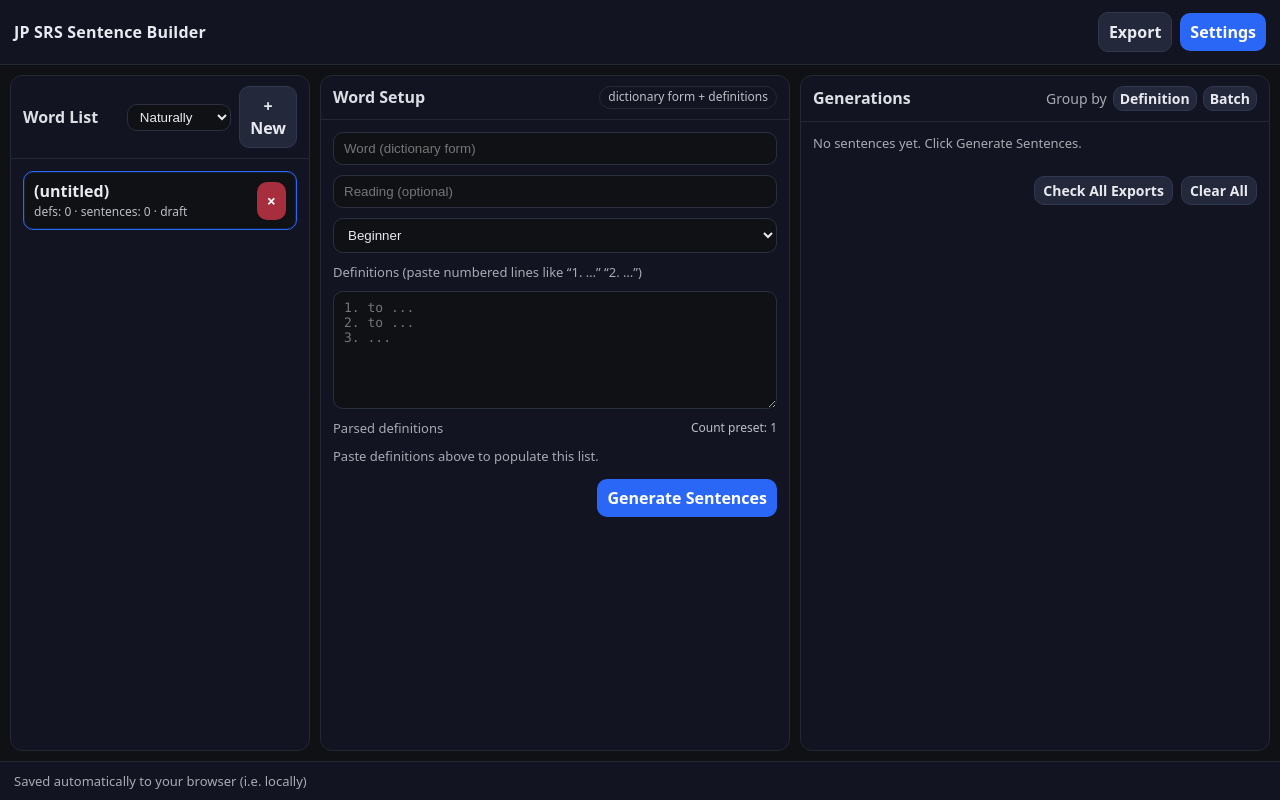
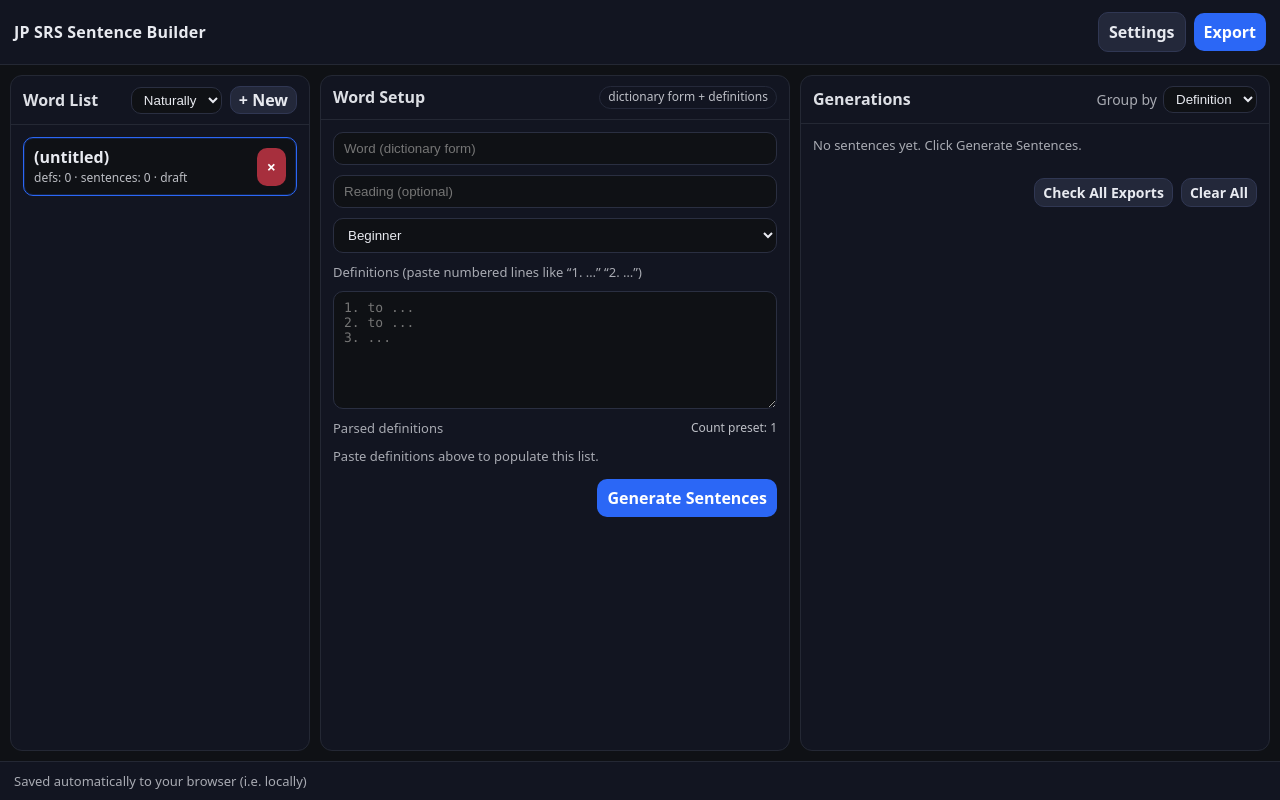
Before and after one commit to philipguin/jp-srs-sentences, a React (Vite) app: page / in a window 1280 px wide. Built offline with nearby package versions, Linux system fonts and the light colour scheme.

Commit message:
Polishing UI a bit

```diff
--- a/src/App.tsx
+++ b/src/App.tsx
@@ -325,11 +325,11 @@ export default function App() {
       <header className="topbar">
         <div className="title">JP SRS Sentence Builder</div>
         <div className="row" style={{ gap: 8 }}>
-          <button className="btn secondary" onClick={onExport} disabled={exportBusy}>
+          <button className="btn secondary" onClick={() => setSettingsOpen(true)}>
+            Settings
+          </button>
+          <button className="btn" onClick={onExport} disabled={exportBusy}>
             {exportBusy ? "Exporting…" : "Export"}
-          </button>
-          <button className="btn" onClick={() => setSettingsOpen(true)}>
-            Settings
           </button>
         </div>
       </header>
--- a/src/components/GenerationsPane.tsx
+++ b/src/components/GenerationsPane.tsx
@@ -179,12 +179,18 @@ export function GenerationsPane(props: {
   return (
     <div className="paneInner">
       <div className="paneHeader">
-        <div className="paneTitle">Generations</div>
-        <div style={{ fontSize: 14, display: "flex", alignItems: "center", gap: 10 }}>
+        <div className="paneTitle">
+          Generations
+        </div>
+        <div style={{ display: "flex", alignItems: "center", gap: 10 }}>
           {settings.enableFurigana && furiganaStatus === "loading" ? (
-            <span className="badge">loading…</span>
+            <span className="badge">Loading…</span>
           ) : null}
           {furiganaAvailable ? (
+            <div style={{ display: "flex", alignItems: "center", gap: 6 }}>
+              <span class="muted" style={{ fontSize: 14, flexShrink: 0 }}>
+                Display
+              </span>
               <select
                 className="select"
                 value={displayMode}
@@ -195,25 +201,21 @@ export function GenerationsPane(props: {
                 <option value="furigana">With furigana</option>
                 <option value="kana">As kana</option>
               </select>
+            </div>
           ) : null}
           <div style={{ display: "flex", alignItems: "center", gap: 6 }}>
-            <div className="muted" style={{ fontSize: 14 }}>Group by</div>
-            <button
-              className={`btn secondary ${groupBy === "definition" ? "active" : ""}`}
-              onClick={() => setGroupBy("definition")}
-              disabled={busy}
-              style={{ padding: "2px 6px" }}
+            <span className="muted" style={{ fontSize: 14, flexShrink: 0 }}>
+              Group by
+            </span>
+            <select
+              className="select"
+              value={groupBy}
+              onChange={(e) => setGroupBy(e.target.value as string)}
+              style={{ padding: "4px 8px" }}
             >
-              Definition
-            </button>
-            <button
-              className={`btn secondary ${groupBy === "batch" ? "active" : ""}`}
-              onClick={() => setGroupBy("batch")}
-              disabled={busy}
-              style={{ padding: "2px 6px" }}
-            >
-              Batch
-            </button>
+              <option value="definition">Definition</option>
+              <option value="batch">Batch</option>
+            </select>
           </div>
         </div>
       </div>
--- a/src/components/WordListPane.tsx
+++ b/src/components/WordListPane.tsx
@@ -91,7 +91,7 @@ export function WordListPane(props: {
         <div className="paneTitle">Word List</div>
         <div className="row" style={{ gap: 8 }}>
           {settings.enableFurigana && furiganaStatus === "loading" ? (
-            <span className="badge">loading…</span>
+            <span className="badge">Loading…</span>
           ) : null}
           <select
             className="select"
@@ -103,7 +103,7 @@ export function WordListPane(props: {
             {furiganaAvailable ? <option value="furigana">With furigana</option> : null}
             <option value="kana">As kana</option>
           </select>
-          <button className="btn secondary" onClick={onNewJob}>
+          <button className="btn secondary" onClick={onNewJob} style={{ flexShrink: 0, padding: "2px 8px" }}>
             + New
           </button>
         </div>
--- a/src/styles.css
+++ b/src/styles.css
@@ -59,6 +59,7 @@ body {
   display: flex;
   align-items: center;
   justify-content: space-between;
+  flex-wrap: nowrap;
 }
 
 .paneTitle {
```
Lines whose indentation alone changed are shown as unchanged.
